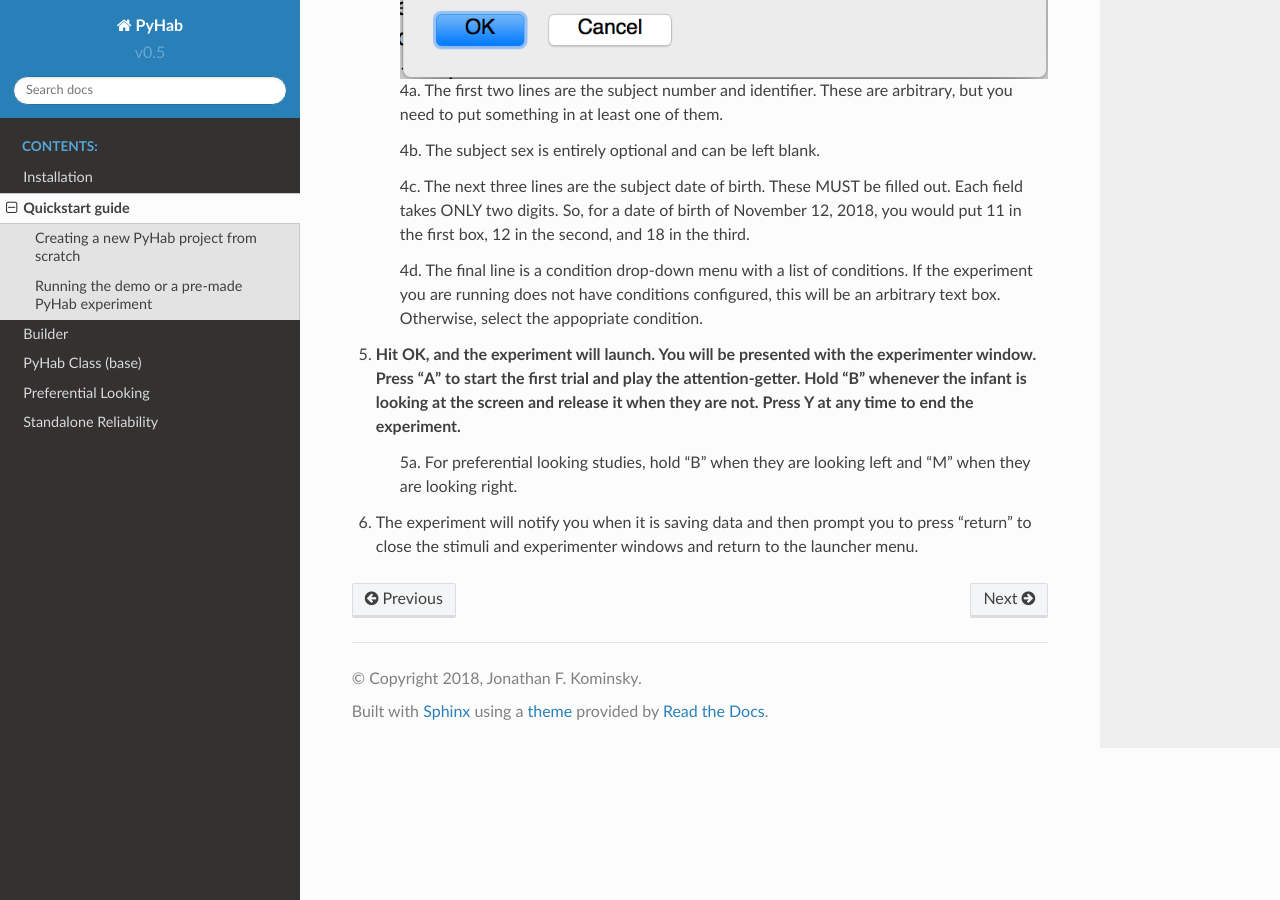
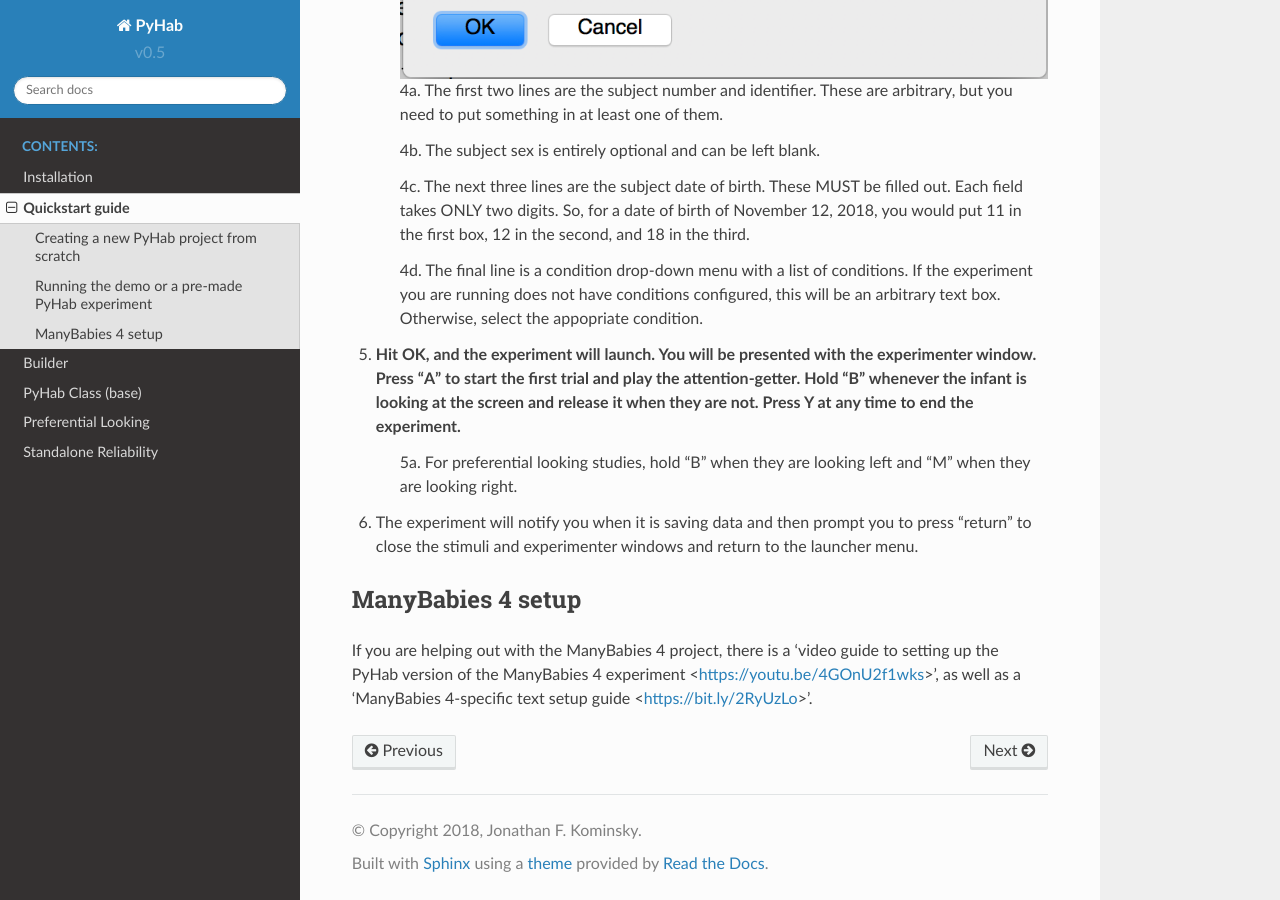
Before and after one commit to jfkominsky/PyHab, a Sphinx documentation site: the page built from docs/Quickstart.rst, in a window 1280 px wide and 900 px high, scrolled down 2171 px. Built offline with Sphinx 7.4.7 and the Read the Docs theme 2.0.0, drawn with Linux system fonts in a browser that asks for light colours.

Commit message:
Updating web docs
Just adding an MB4 link.

```diff
--- a/docs/Quickstart.rst
+++ b/docs/Quickstart.rst
@@ -50,3 +50,9 @@
     5a. For preferential looking studies, hold "B" when they are looking left and "M" when they are looking right.
 
 6. The experiment will notify you when it is saving data and then prompt you to press "return" to close the stimuli and experimenter windows and return to the launcher menu.
+
+
+ManyBabies 4 setup
+------------------
+
+If you are helping out with the ManyBabies 4 project, there is a 'video guide to setting up the PyHab version of the ManyBabies 4 experiment <https://youtu.be/4GOnU2f1wks>', as well as a 'ManyBabies 4-specific text setup guide <https://bit.ly/2RyUzLo>'.
```
Also changed, not shown: 12 other files.
